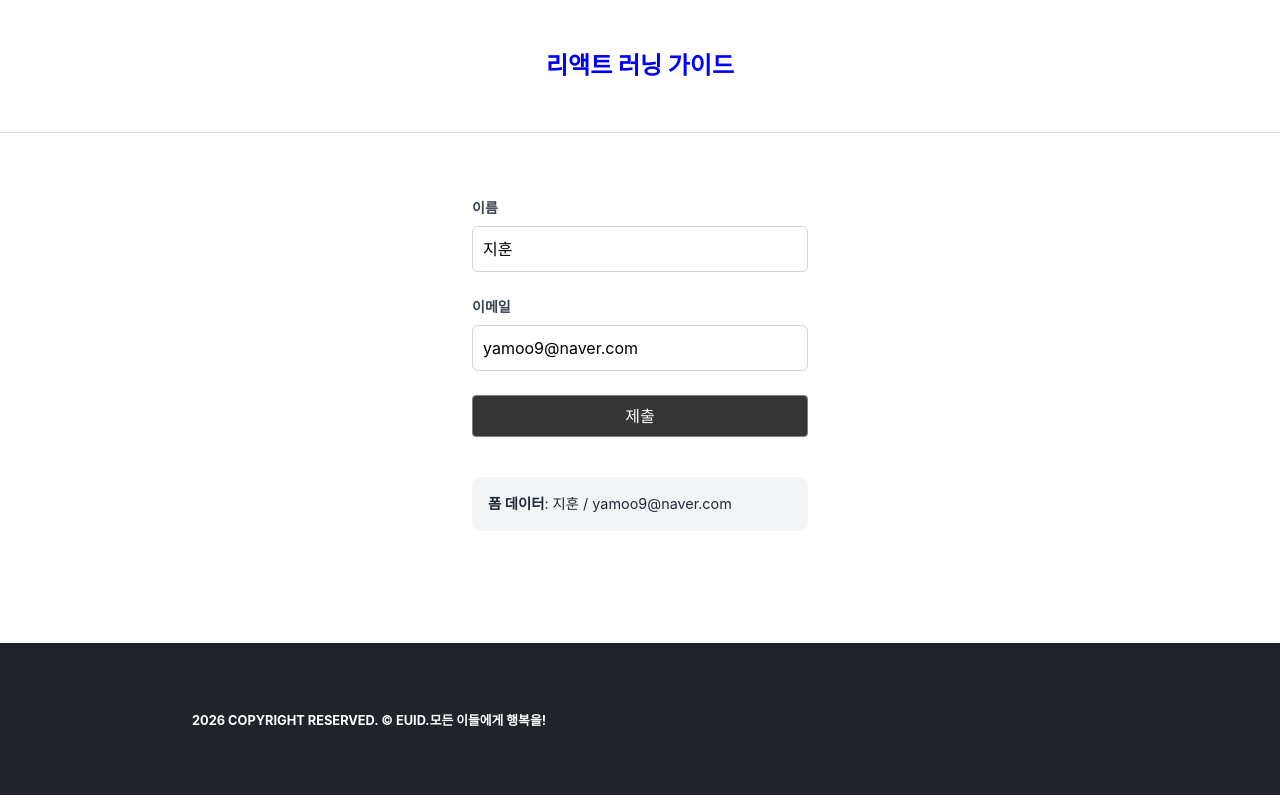
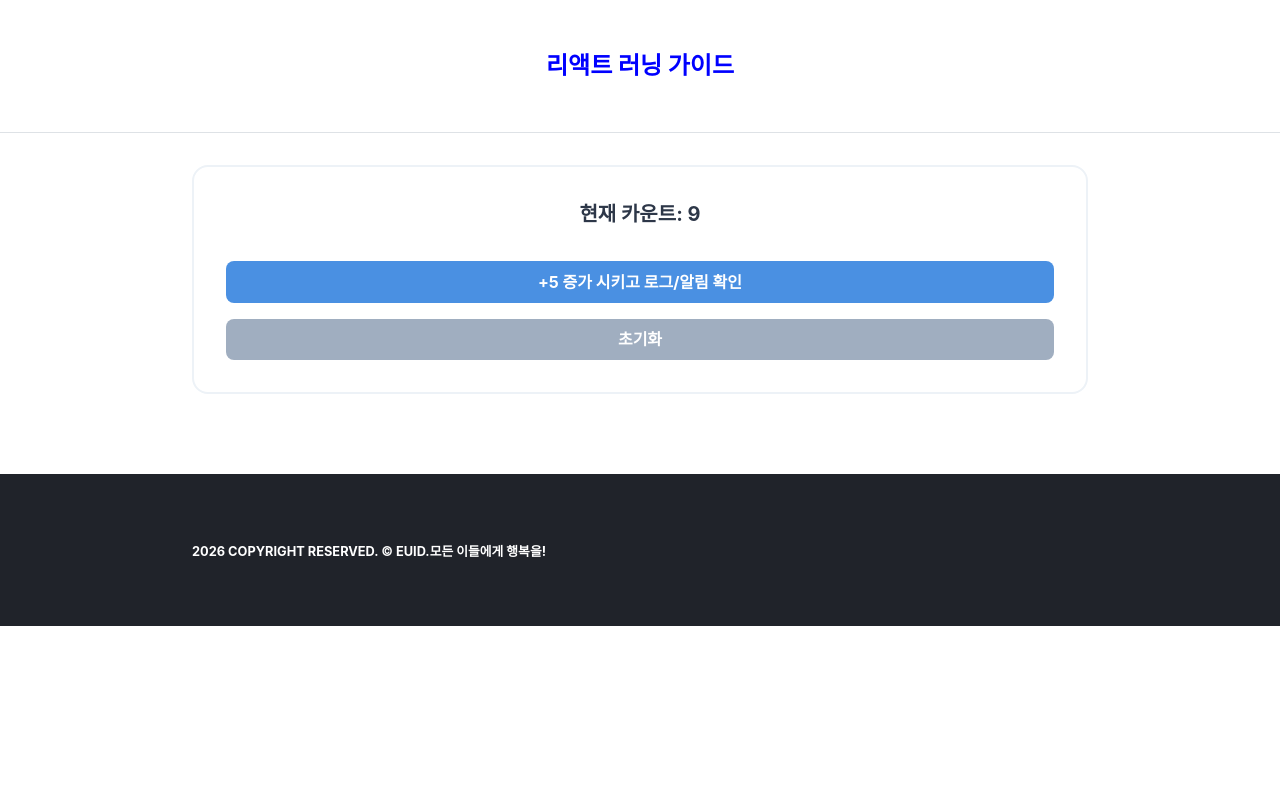
Before and after one commit to ruiwaa/likelion-16th-react, a React (Vite) app in the folder learning-react/02-State-이벤트-핸들링/: page / in a window 1280 px wide. Built offline with nearby package versions, Linux system fonts and the light colour scheme.

Commit message:
refactor. 학습 자료 정리 - 실습 자료 이동

```diff
--- a/learning-react/02-State-이벤트-핸들링/src/app/index.tsx
+++ b/learning-react/02-State-이벤트-핸들링/src/app/index.tsx
@@ -1,5 +1,5 @@
 import { Footer, Header, Wrapper } from '@/components'
-import { ControlledComponent } from '@/learns'
+import { StateIsSnapshot } from '@/learns'
 import S from './style.module.css'
 
 export default function App() {
@@ -13,7 +13,7 @@
 
       <div className={S.main}>
         <Wrapper>
-          <ControlledComponent />
+          <StateIsSnapshot />
         </Wrapper>
       </div>
 
--- a/learning-react/02-State-이벤트-핸들링/src/learns/ControlledComponent/RegisterForm/index.tsx
+++ b/learning-react/02-State-이벤트-핸들링/src/learns/ControlledComponent/RegisterForm/index.tsx
@@ -1,6 +1,7 @@
 import { useState, type ChangeEvent } from 'react'
 import S from './style.module.css'
 
+// eslint-disable-next-line @typescript-eslint/no-unused-vars
 const REG_EMAIL_CHECK = /^[a-zA-Z0-9._%+-]+@[a-zA-Z0-9.-]+\.[a-zA-Z]{2,}$/
 
 export default function RegisterForm() {
@@ -17,6 +18,7 @@
   // 폼 데이터를 업데이트 할 수 있는 단 하나의 핸들러 함수 활용
 const handleChangeFormState = (e: ChangeEvent<HTMLInputElement>) => {
   const { name, value } = e.target
+
 
   //set 함수 사용법
   //방법 1 nextState 값으로 설정하기
--- a/learning-react/02-State-이벤트-핸들링/src/learns/StateIsSnapshot/SnapshotTest/index.tsx
+++ b/learning-react/02-State-이벤트-핸들링/src/learns/StateIsSnapshot/SnapshotTest/index.tsx
@@ -1,5 +1,60 @@
+import { useState } from 'react'
 import S from './style.module.css'
 
+
+const INITIAL_COUNT = 9
+
+//let timeoutId = 0 // 부수 효과를 야기할 수 있음 (상수는 상관없음)
+
 export default function SnapshotTest() {
-  return <section className={S.container}></section>
+
+  // 상태는 [특정 렌더링 시점의] 스냅샷이다.
+  //-> 상태는 현재 렌더링 시점에서 바꿀 수 없다.
+  //-> 업데이트 된 상태ㅐ는 다음 렌더링 시점에서 주어진다.
+
+  // [리액트 관점]리액트에 의해 관리 중인 상태의 '현재 스냅샷'을 전달함
+  const [count, setCount] = useState(INITIAL_COUNT)
+
+  // 사이드 이펙트 side Effect를 유발하지 않고  상태를 선언 및 관리
+  const [timeout] = useState({id:0})
+
+
+  // 상태 업데이트 로직을 포함하는 핸들러 작성
+ const handleIncreaseFive = () => {
+
+    //사전에 설정된 타이머 해제
+    clearTimeout(timeout.id)
+    // 상태 업데이트 (리액트에게 요청)
+    // 이벤트가 끝나고 나서야 상태를 업데이트 한다.
+    const nextCount = count + 5
+    setCount(nextCount)
+
+    // count 상태 로그
+    console.log('현재 카운트 값', { count })
+    console.log('다음 렌더링 시점의 카운트 값', { nextCount })
+
+    // 비동기 알림 확인
+    //이벤트가 실행되는 시점까지 이전의 값을 기억한다.
+    //그러므로 상태 업데이트 전의 값이 표시됨
+    timeout.id = setTimeout(() => {
+      alert( `3초 뒤 알림창에 뜬 카운트 값: ${count}`)
+    }, 3000)
+
+
+  }
+  const handleResetCount = () => {
+    setCount(INITIAL_COUNT)
+  }
+  return <section className={S.container}>
+    <h2 className={S.title}>현재 카운트: {count}</h2>
+
+    <div role='group' className={S.buttonGroup}>
+      <button type="button" className={S.button} onClick={handleIncreaseFive}>
+        +5 증가 시키고 로그/알림 확인
+        </button>
+      <button type="button" className={`${S.button} ${S.reset}`} onClick={handleResetCount }>
+          초기화
+        </button>
+    </div>
+  </section>
 }
--- a/learning-react/02-State-이벤트-핸들링/src/learns/StateIsSnapshot/index.tsx
+++ b/learning-react/02-State-이벤트-핸들링/src/learns/StateIsSnapshot/index.tsx
@@ -1,7 +1,10 @@
+import SnapshotTest from './SnapshotTest'
 import S from './style.module.css'
 
 function StateIsSnapshot() {
-  return <div className={S.container}></div>
+  return <div className={S.container}>
+    <SnapshotTest/>
+  </div>
 }
 
 export default StateIsSnapshot
--- a/learning-react/02-State-이벤트-핸들링/src/learns/index.ts
+++ b/learning-react/02-State-이벤트-핸들링/src/learns/index.ts
@@ -14,3 +14,4 @@
 // 5. 입력 동기화 : learn/ControlledComponent
 export { default as ControlledComponent } from './ControlledComponent'
 // 6. 스냅샷의 이해 : learn/StateIsSnapshot
+export {default as StateIsSnapshot} from './StateIsSnapshot'
```
